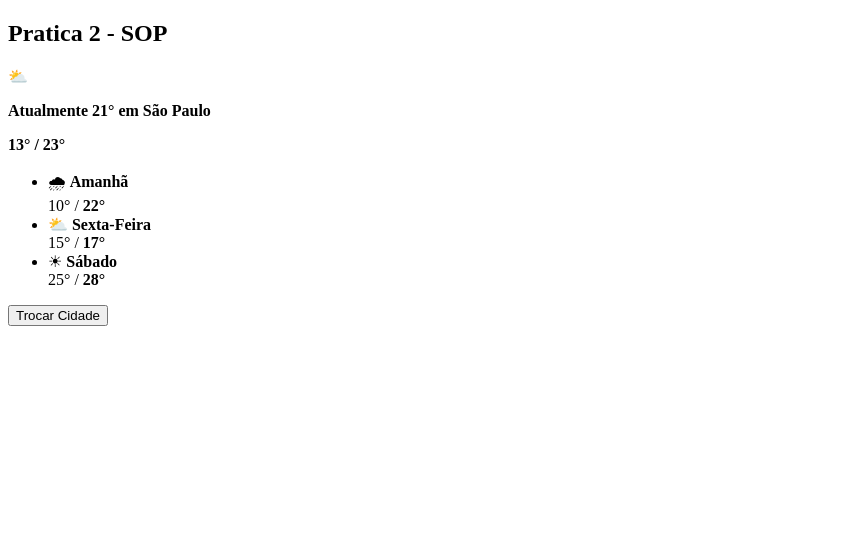
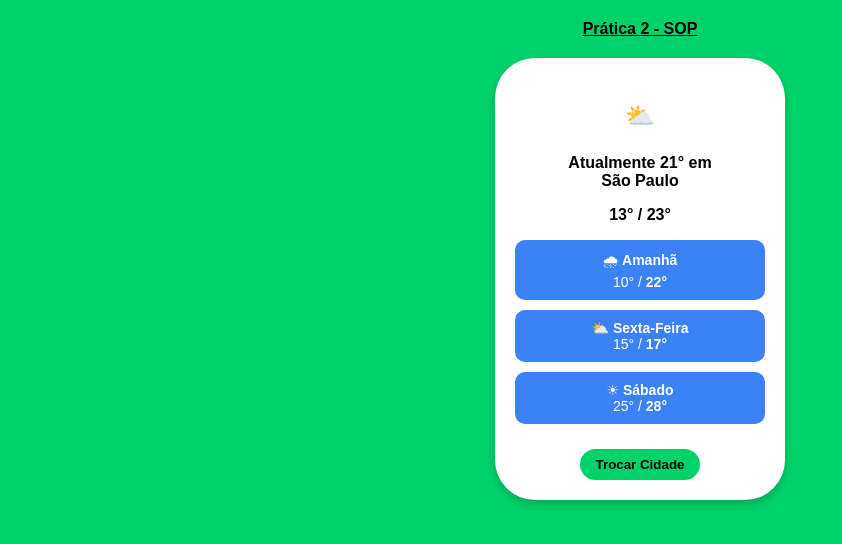
Before and after one commit to JulioPereiraGrilo/SOP_atv2_Ggrp9, a plain HTML site: page index.html in a window 1280 px wide. Shown: the whole page, without its empty margins (0-842 px from the left). Drawn offline with Linux system fonts and the light colour scheme.

Commit message:
Adicionando o style

```diff
--- a/index.html
+++ b/index.html
@@ -2,30 +2,32 @@
 <html lang="pt-BR">
   <head>
     <meta charset="UTF-8" />
-    <title>SOP_atv2_Ggrp9</title>
+    <title>Prática 2 - SOP</title>
+    <link rel="stylesheet" href="style.css" />
   </head>
   <body>
-    <h2>Pratica 2 - <b>SOP</b></h2>
+    <a href="#"><u>Prática 2 - SOP</u></a>
+    <div class="container">
+      <p class="icone">&#x26C5;</p>
+      <p>
+        <strong>Atualmente 21° em<br />São Paulo</strong>
+      </p>
+      <p><strong>13° / 23°</strong></p>
 
-    <p>&#x26C5;</p>
-    <p><b>Atualmente 21° em São Paulo</b></p>
-    <p><b>13° / 23°</b></p>
-
-    <ul>
-      <li>
+      <div class="card">
         &#x1F327; <b>Amanhã</b><br />
         10° / <b>22°</b>
-      </li>
-      <li>
+      </div>
+      <div class="card">
         &#x26C5; <b>Sexta-Feira</b><br />
         15° / <b>17°</b>
-      </li>
-      <li>
+      </div>
+      <div class="card">
         &#9728; <b>Sábado</b><br />
         25° / <b>28°</b>
-      </li>
-    </ul>
+      </div>
 
-    <button>Trocar Cidade</button>
+      <button>Trocar Cidade</button>
+    </div>
   </body>
 </html>
--- /dev/null
+++ b/style.css
@@ -0,0 +1,45 @@
+body {
+    background-color: #00d26a;
+    font-family: Arial, sans-serif;
+    text-align: center;
+    margin: 0;
+    padding: 20px;
+  }
+
+  a {
+    color: black;
+    text-decoration: none;
+    font-weight: bold;
+  }
+
+  .container {
+    background-color: white;
+    width: 250px;
+    margin: 20px auto;
+    padding: 20px;
+    border-radius: 40px;
+    box-shadow: 0 4px 8px rgba(0, 0, 0, 0.2);
+  }
+
+  .icone {
+    font-size: 24px;
+  }
+
+  .card {
+    background-color: #3b82f6;
+    color: white;
+    margin: 10px 0;
+    padding: 10px;
+    border-radius: 10px;
+    font-size: 14px;
+  }
+
+  button {
+    margin-top: 15px;
+    background-color: #00d26a;
+    border: none;
+    padding: 8px 16px;
+    border-radius: 20px;
+    font-weight: bold;
+    cursor: pointer;
+  }
```
